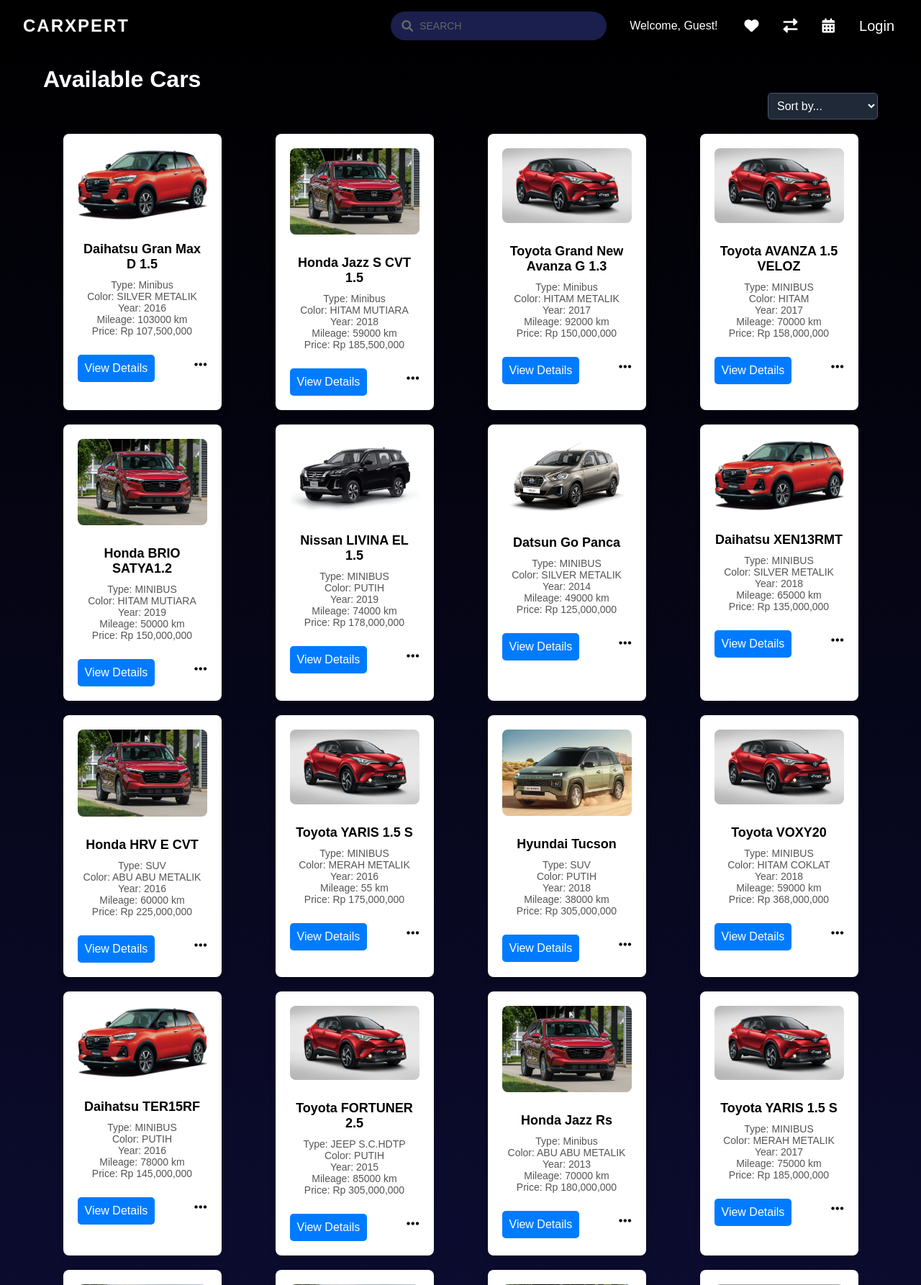
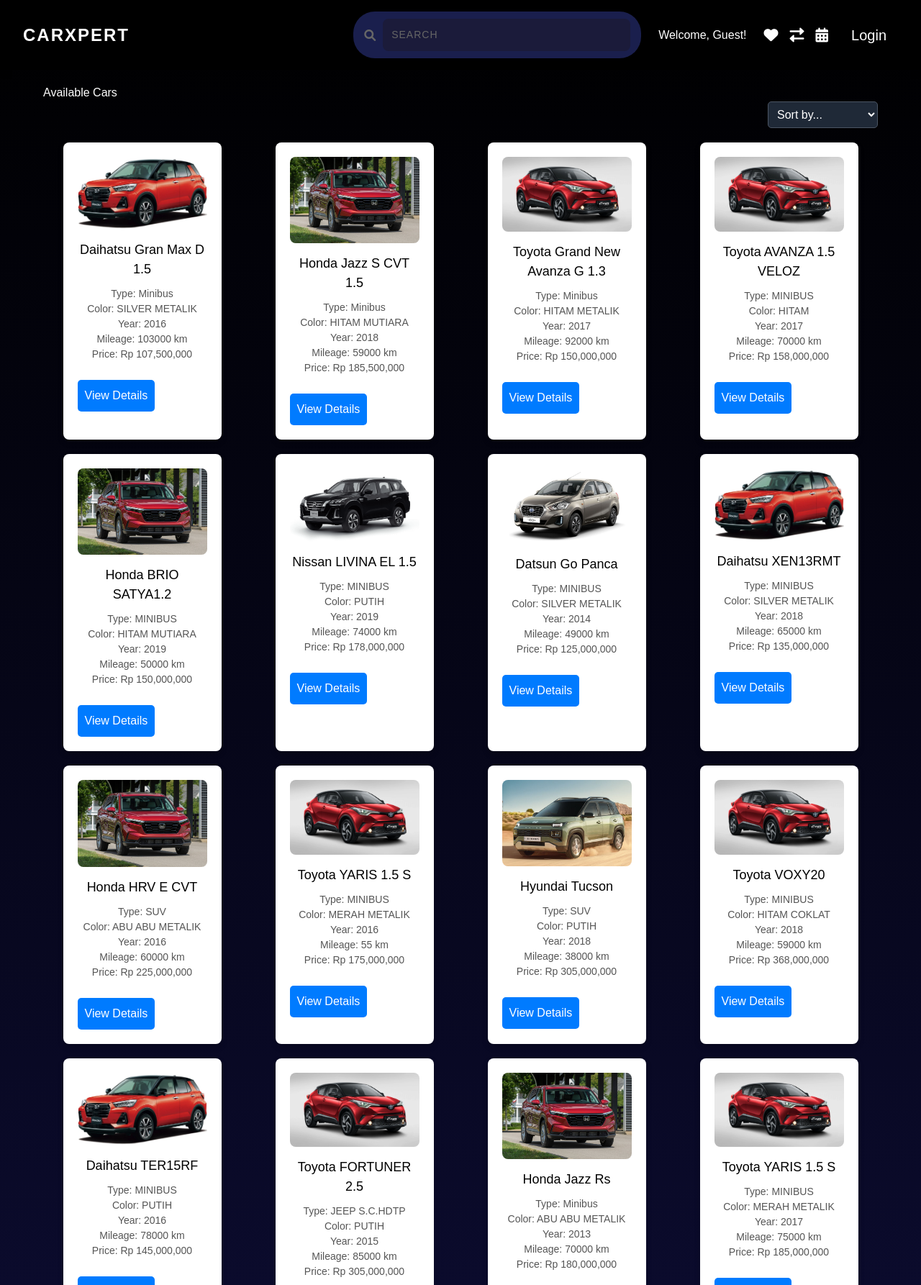
Before and after one commit to CarXpert/Car-Xpert, a Django app: page / in a window 1280 px wide. Shown: the top 1786 px of the page at 72% size. Run offline with Django 5.2, Linux system fonts and the light colour scheme; data comes from the database, SQL or seed files in the repository; data that the repository does not hold is empty; some libraries are stand-ins or nearby versions; grey boxes are pictures that could not be loaded.

Commit message:
main.html & header.html

```diff
--- a/main/templates/main.html
+++ b/main/templates/main.html
@@ -1,8 +1,10 @@
-<!DOCTYPE html>
+{% extends 'base.html' %}
 {% load humanize %}
-<html>
-<head>
-    <title>Car List</title>
+{% load static %}
+
+{% block content %}
+<div class="main-container">
+
     <style>
         /* Gradient Background */
         body {
@@ -242,16 +244,8 @@
 
     </style>
 
-    <!-- Load static tag -->
-    {% load static %}
-</head>
-<body>
-    {% include 'header.html' %}
-
-    <div class="main-container">
-
     <!-- Title and Filter Section -->
-        <div class="flex justify-between items-center mb-4">
+    <div class="title-filter-container">
         <h1>Available Cars</h1>
         <div class="filter-container">
             <form method="GET" action="{% url 'main:show_main' %}">
@@ -265,6 +259,7 @@
                     <option value="price_low">Lowest Price</option>
                 </select>
             </form>
+        </div>
     </div>
 
     <!-- Car Grid Section -->
@@ -281,15 +276,12 @@
 
             <div class="card-actions">
                 <a href="{% url 'main:car_detail' car.id %}">View Details</a>
-                    <button>
-                        <i class="fa fa-ellipsis-h"></i>
-                    </button>
             </div>
         </div>
         {% endfor %}
     </div>
 
-        <!-- News Section with Box -->
+    <!-- News Section -->
     <div class="news-section">
         <h2 class="news-title">NEWS</h2>
         <div class="news-grid">
@@ -318,14 +310,12 @@
             {% endfor %}
         </div>
 
-            <!-- Admin-only: Manage News Options -->
         {% if user.is_staff %}
             <div style="text-align: center; margin-top: 20px;">
                 <a href="{% url 'news:create_article' %}" class="btn btn-success">Add News Article</a>
             </div>
         {% endif %}
 
-            <!-- Fallback message if no news exists -->
         {% if news|length == 0 %}
         <div class="no-news">
             <img src="{% static 'images/Sorry-icon.png' %}" alt="Sorry">
@@ -333,12 +323,9 @@
         </div>
         {% endif %}
 
-            <!-- "See all News" link -->
         <div class="see-all-news">
             <a href="{% url 'news:news_article_list' %}">See all News</a>
         </div>
     </div>
-
 </div>
-</body>
-</html>
+{% endblock content %}
--- a/templates/header.html
+++ b/templates/header.html
@@ -19,10 +19,11 @@
         }
 
         .navbar {
-            width: 100vw;
+            width: 100%;
             background-color: #000000;
             padding: 1rem 2rem;
             display: flex;
+            flex-wrap: wrap;
             justify-content: space-between;
             align-items: center;
             box-shadow: 0 2px 10px rgba(0, 0, 0, 0.3);
@@ -34,77 +35,79 @@
             font-weight: bold;
             letter-spacing: 2px;
             text-decoration: none;
+            margin-right: auto;
         }
 
         .nav-content {
             display: flex;
             align-items: center;
-            gap: 2rem;
+            gap: 1.5rem;
+            flex-grow: 1;
+            justify-content: flex-end;
         }
 
+        /* Search Container */
         .search-container {
             position: relative;
             display: flex;
             align-items: center;
-            width: 300px; /* Fixed width for stability */
+            width: 100%;
+            max-width: 400px;
+            background-color: #1a1f4d;
+            border-radius: 30px; /* Full round corners */
+            padding: 10px 15px;
+            color: #666;
         }
 
         .search-container i {
-            position: absolute;
-            left: 15px;
             color: #666;
             font-size: 16px;
+            margin-right: 10px;
         }
 
         .search-input {
-            background-color: #1a1f4d;
+            width: 100%;
             border: none;
-            padding: 12px 20px 12px 40px;
-            border-radius: 25px;
+            background: transparent;
             color: white;
-            width: 100%; /* 100% width to make it responsive */
             outline: none;
             font-size: 14px;
-            transition: all 0.3s ease;
-        }
-
-        .search-input:focus {
-            background-color: #242a5a;
-            box-shadow: 0 0 5px rgba(255, 255, 255, 0.1);
+            letter-spacing: 1px;
         }
 
         .search-input::placeholder {
             color: #666;
         }
 
+        /* Navigation Icons */
         .nav-icons {
             display: flex;
-            gap: 1.5rem;
+            gap: 1rem;
             align-items: center;
         }
 
+        .nav-icons a,
         .nav-icons button {
             background: none;
             border: none;
             color: white;
             cursor: pointer;
             font-size: 20px;
-            padding: 5px;
-            transition: all 0.3s ease;
+            transition: color 0.3s ease;
         }
 
+        .nav-icons a:hover,
         .nav-icons button:hover {
             color: #a0a0a0;
-            transform: scale(1.1);
         }
 
         .btn-login {
-            background-color: #006400; /* Dark Green */
+            background-color: #006400;
             color: white;
-            padding: 10px 20px;
+            padding: 8px 16px;
             border-radius: 5px;
+            cursor: pointer;
             border: none;
-            cursor: pointer;
             transition: background-color 0.3s ease;
         }
 
@@ -113,12 +116,12 @@
         }
 
         .btn-logout {
-            background-color: #ff0000; /* Red */
+            background-color: #ff0000;
             color: white;
-            padding: 10px 20px;
+            padding: 8px 16px;
             border-radius: 5px;
+            cursor: pointer;
             border: none;
-            cursor: pointer;
             transition: background-color 0.3s ease;
         }
 
@@ -126,39 +129,39 @@
             background-color: #cc0000;
         }
 
+        /* Responsive Styles */
         @media (max-width: 768px) {
             .nav-content {
                 gap: 1rem;
             }
 
-            .search-input {
-                width: 100%; /* Ensures responsiveness on smaller screens */
+            .search-container {
+                max-width: 100%;
             }
         }
 
         @media (max-width: 576px) {
             .navbar {
                 flex-direction: column;
+                align-items: stretch;
                 padding: 1rem;
                 gap: 1rem;
             }
 
             .nav-content {
-                flex-direction: column;
                 width: 100%;
+                justify-content: space-between;
+                gap: 1rem;
             }
 
-            .search-container {
-                width: 100%; /* Adjusts to 100% on smaller screens */
-            }
-
+            .search-container,
             .search-input {
                 width: 100%;
             }
 
             .nav-icons {
-                justify-content: center;
                 width: 100%;
+                justify-content: space-around;
             }
         }
     </style>
@@ -171,6 +174,7 @@
         </a>
 
         <div class="nav-content">
+            <!-- Rounded Search Bar -->
             <div class="search-container">
                 <i class="fas fa-search"></i>
                 <input id="search-input" type="text" class="search-input" placeholder="SEARCH">
```
Lines whose indentation alone changed are shown as unchanged.
